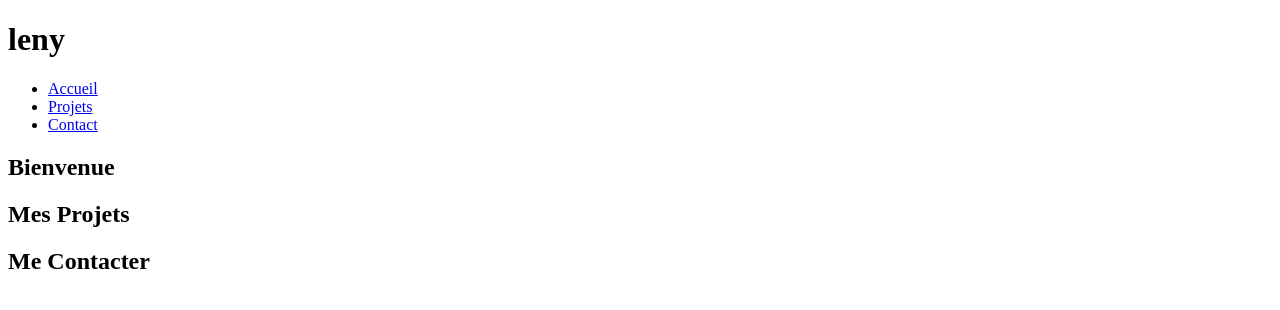
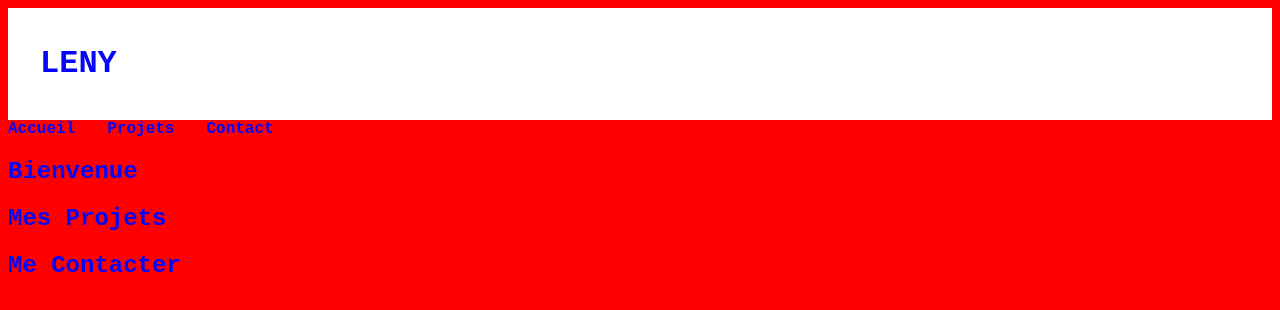
Before and after one commit to lenyjambois29-ops/mon_port_folio, a plain HTML site: page index.html in a window 1280 px wide. Drawn offline with Linux system fonts and the light colour scheme.

Commit message:
changement de couleur

```diff
--- a/index.html
+++ b/index.html
@@ -4,10 +4,11 @@
     <meta charset="UTF-8">
     <meta name="viewport" content="width=device-width, initial-scale=1.0">
     <title>Document</title>
+    <link rel="stylesheet" href="style.css">
 </head>
 <body>
     <header>
-        <h1>leny</h1>
+        <h1>LENY</h1>
     </header>
     <nav>
         <ul>
--- /dev/null
+++ b/style.css
@@ -0,0 +1,27 @@
+body {
+    font-family: 'Courier New', Courier, monospace;
+    background-color: red;
+    color: rgb(5, 5, 250);
+}
+header {
+    display: flex;
+    /* ??? : Quelle propriété pour pousser les éléments aux extrémités ? */
+    /* ??? : Quelle propriété pour centrer les éléments verticalement ? */
+    padding: 1rem 2rem;
+    background-color:rgb(255, 255, 255);
+}
+
+nav ul {
+    display: flex;
+    flex-direction: row;
+    gap: 2rem;
+    list-style: none;
+    padding: 0;
+    margin: 0;
+}
+
+nav ul li a {
+    text-decoration: none;
+    color: inherit;
+    font-weight: bold;
+}
```
